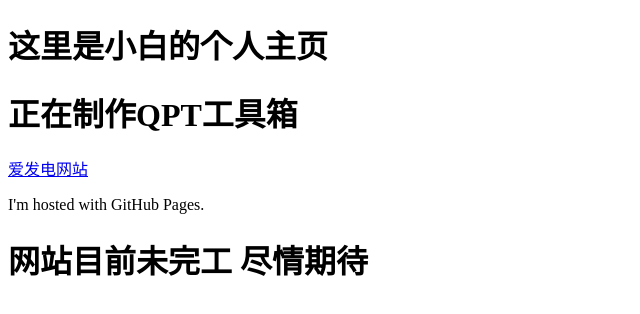
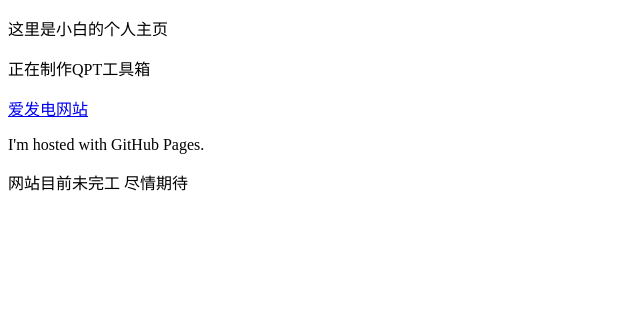
Before and after one commit to ShiXiaoBai0515/ShiXiaoBai0515.github.io, a plain HTML site: page index.html in a window 1280 px wide. Shown: the whole page, without its empty margins (0-640 px from the left). Drawn offline with Linux system fonts and the light colour scheme.

Commit message:
Update index.html

```diff
--- a/index.html
+++ b/index.html
@@ -4,10 +4,10 @@
     <title>小白个人主页</title>
   </head>
 <body>
-<h1>这里是小白的个人主页</h1>
-<h1>正在制作QPT工具箱</h1>
+<p>这里是小白的个人主页</p>
+<p>正在制作QPT工具箱</p>
 <a href="https://afdian.net/@QPTgongjuxiang?tab=feed">爱发电网站</a>
 <p>I'm hosted with GitHub Pages.</p>
-<h1>网站目前未完工 尽情期待</h1>
+<p>网站目前未完工 尽情期待</p>
 </body>
 </html>
```
